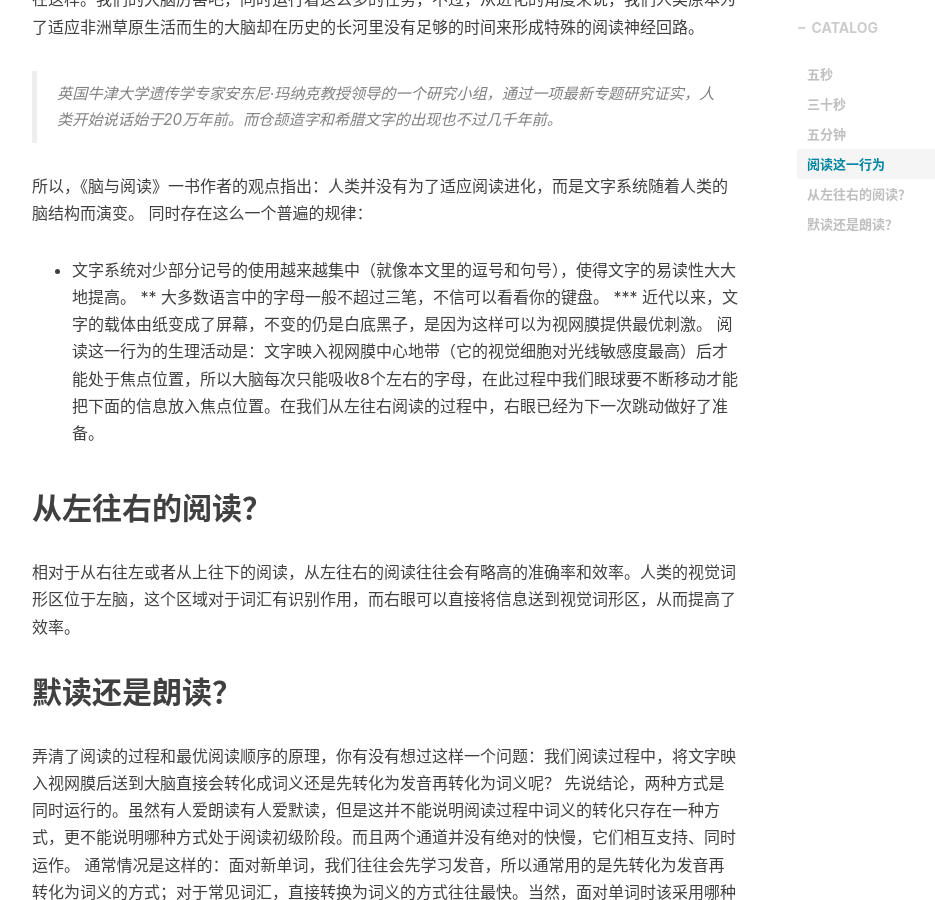
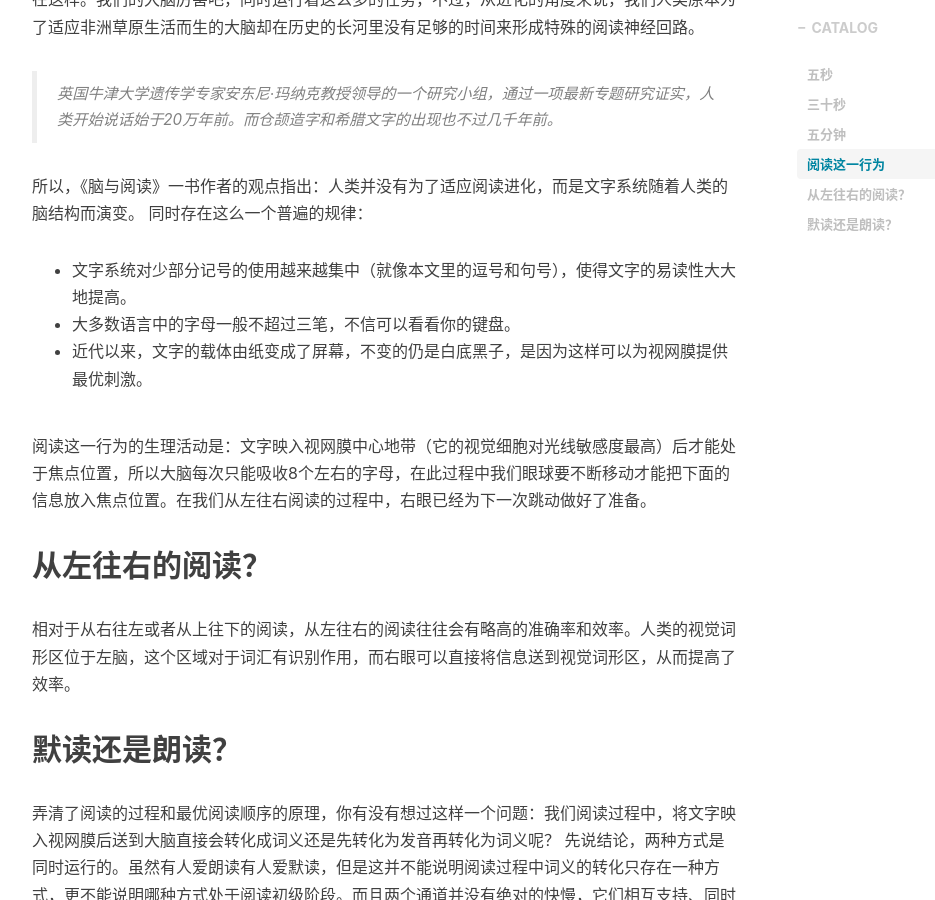
Before and after one commit to vander1997/vander1997.github.io, a Jekyll site: the page built from _posts/2019-01-27-挖掘-阅读“阅读”.md, in a window 1280 px wide and 900 px high, scrolled down 1214 px. Shown: the whole window, without its empty margins (233-1168 px from the left). Built offline with Jekyll 4.4.1, drawn with Linux system fonts in a browser that asks for light colours; nearby versions of some CDN libraries; comment, search, counter and statistics services are not loaded.

Commit message:
Update 2019-01-27-挖掘-阅读“阅读”.md

```diff
--- a/_posts/2019-01-27-挖掘-阅读“阅读”.md
+++ b/_posts/2019-01-27-挖掘-阅读“阅读”.md
@@ -32,8 +32,9 @@ tags:
 所以，《脑与阅读》一书作者的观点指出：人类并没有为了适应阅读进化，而是文字系统随着人类的脑结构而演变。
 同时存在这么一个普遍的规律：
 * 文字系统对少部分记号的使用越来越集中（就像本文里的逗号和句号），使得文字的易读性大大地提高。
-** 大多数语言中的字母一般不超过三笔，不信可以看看你的键盘。
-*** 近代以来，文字的载体由纸变成了屏幕，不变的仍是白底黑子，是因为这样可以为视网膜提供最优刺激。
+* 大多数语言中的字母一般不超过三笔，不信可以看看你的键盘。
+* 近代以来，文字的载体由纸变成了屏幕，不变的仍是白底黑子，是因为这样可以为视网膜提供最优刺激。
+
 阅读这一行为的生理活动是：文字映入视网膜中心地带（它的视觉细胞对光线敏感度最高）后才能处于焦点位置，所以大脑每次只能吸收8个左右的字母，在此过程中我们眼球要不断移动才能把下面的信息放入焦点位置。在我们从左往右阅读的过程中，右眼已经为下一次跳动做好了准备。
 
 ## 从左往右的阅读？
```
